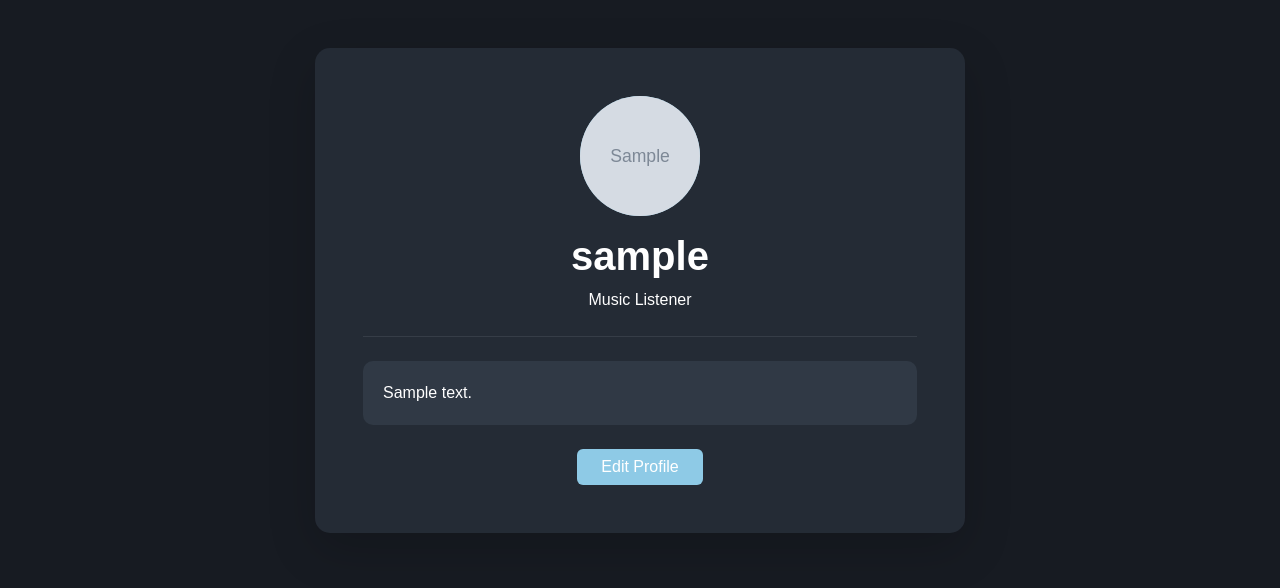
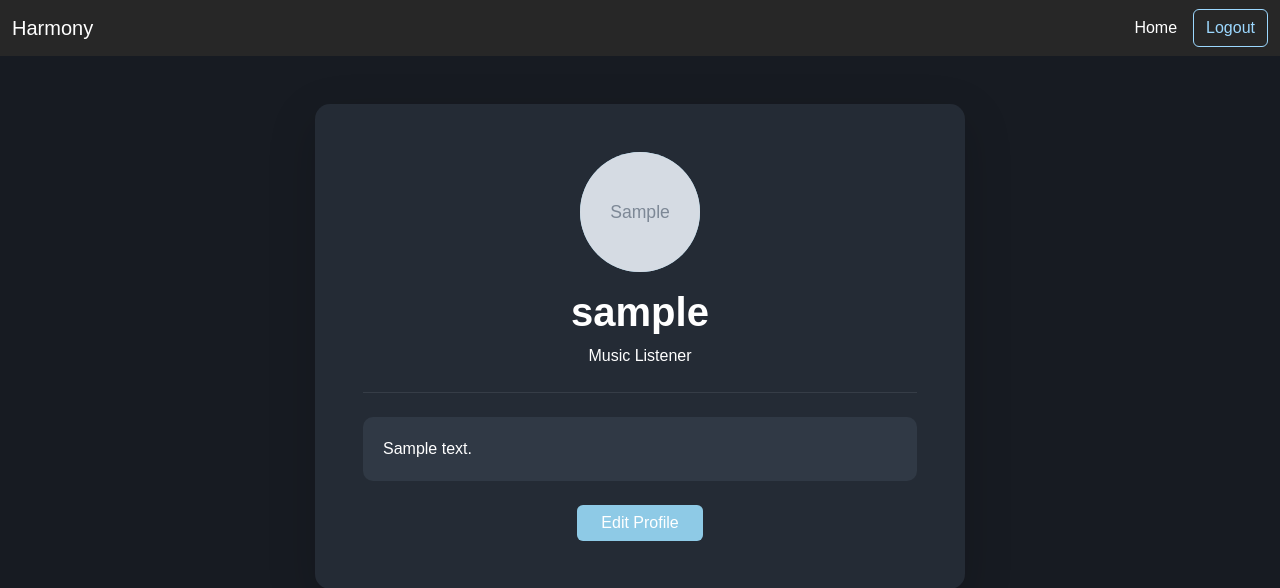
Before and after one commit to MelanieT2005/finalProject, a Django app: a page that uses finalProject/finalProjectApp/templates/finalProjectApp/profile.html in a window 1280 px wide. Shown: the top 588 px of the page. Run offline with Django 4.2, Linux system fonts and the light colour scheme; a user stored in the database is signed in; tables that the repository leaves empty hold one stand-in row (values such as "Sample post"); grey boxes marked "Sample" are stand-in pictures; some libraries are stand-ins or nearby versions.

Commit message:
Prepared navbar for integration

```diff
--- a/finalProject/finalProjectApp/templates/finalProjectApp/edit_profile.html
+++ b/finalProject/finalProjectApp/templates/finalProjectApp/edit_profile.html
@@ -6,7 +6,6 @@
 
     <title>Edit Profile</title>
 
-    <!-- Bootstrap CSS -->
     <link href="https://cdn.jsdelivr.net/npm/bootstrap@6.0.0-alpha.1/dist/css/bootstrap.min.css" rel="stylesheet" integrity="sha384-B/GM4XqrwHnWXNOWMbloTmrYXZg10cakYGmpfsR/bbzQ6JAJI4ihuyADKLnBgrCe" crossorigin="anonymous">
 
     <style>
--- a/finalProject/finalProjectApp/templates/finalProjectApp/profile.html
+++ b/finalProject/finalProjectApp/templates/finalProjectApp/profile.html
@@ -6,7 +6,6 @@
 
     <title>{{ profile.user.username }}'s Profile</title>
 
-    <!-- Bootstrap CSS -->
     <link href="https://cdn.jsdelivr.net/npm/bootstrap@6.0.0-alpha.1/dist/css/bootstrap.min.css" rel="stylesheet" integrity="sha384-B/GM4XqrwHnWXNOWMbloTmrYXZg10cakYGmpfsR/bbzQ6JAJI4ihuyADKLnBgrCe" crossorigin="anonymous">
     <style>
         body {
@@ -59,10 +58,47 @@
         .profile-card p {
             color: white !important;
         }
+
+        .btn-outline {
+            color: #9cd8ff;
+            border-color: #9cd8ff;
+            white-space: nowrap;
+        }
+
+        .btn-outline:hover {
+            background-color: #9cd8ff;
+            border-color: #9cd8ff;
+            color: #171b22;
+        }
+
     </style>
 </head>
 
 <body>
+
+    <nav class="navbar navbar-expand-lg navbar-dark" style="background-color: #272727;">
+    <div class="container-fluid">
+
+        <a class="navbar-brand" href="{% url 'home' %}">Harmony</a>
+
+        <div class="ms-auto d-flex align-items-center gap-3">
+
+            <a class="nav-link text-white" href="{% url 'home' %}">
+                Home
+            </a>
+
+            {% if user.is_authenticated %}
+                <form method="POST" action="{% url 'logout' %}">
+                    {% csrf_token %}
+                    <button class="btn btn-outline" type="submit">
+                        Logout
+                    </button>
+                </form>
+            {% endif %}
+
+        </div>
+    </div>
+</nav>
 
     <div class="container py-5">
 
--- a/finalProject/finalProjectApp/views.py
+++ b/finalProject/finalProjectApp/views.py
@@ -3,7 +3,6 @@ from django.contrib.auth.models import User
 from django.contrib.auth.decorators import login_required
 from django.core.exceptions import PermissionDenied
 from .models import Profile
-
 
 def profile_view(request, username):
     user = get_object_or_404(User, username=username)
```
